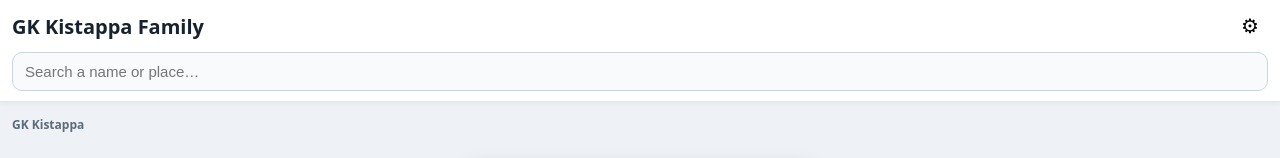
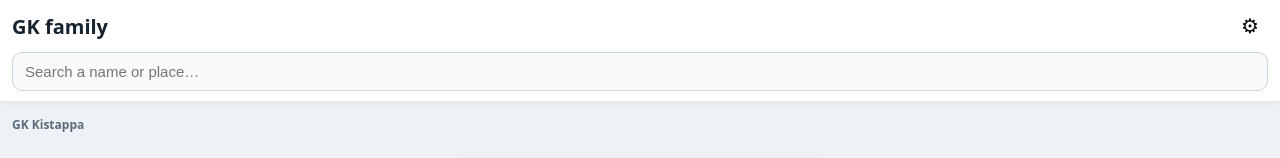
Before and after one commit to balaji4aws/gkfamily, a plain HTML site: page index.html in a window 1280 px wide. Shown: the top 158 px of the page. Drawn offline with Linux system fonts and the light colour scheme.

Commit message:
Rename header to GK family

```diff
--- a/index.html
+++ b/index.html
@@ -4,13 +4,13 @@
   <meta charset="UTF-8">
   <meta name="viewport" content="width=device-width, initial-scale=1, maximum-scale=1, user-scalable=no">
   <meta name="theme-color" content="#2f6fb0">
-  <title>GK Kistappa Family</title>
+  <title>GK family</title>
   <link rel="stylesheet" href="styles.css?v=3">
 </head>
 <body>
   <header>
     <div class="bar">
-      <h1>GK Kistappa Family</h1>
+      <h1>GK family</h1>
       <span id="editBadge"></span>
       <button id="gearBtn" title="Editing setup">⚙</button>
     </div>
```
